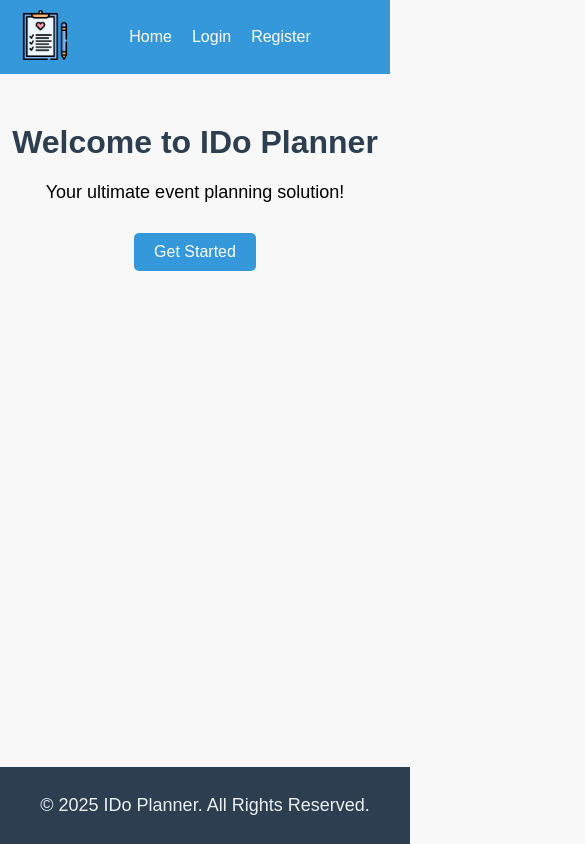
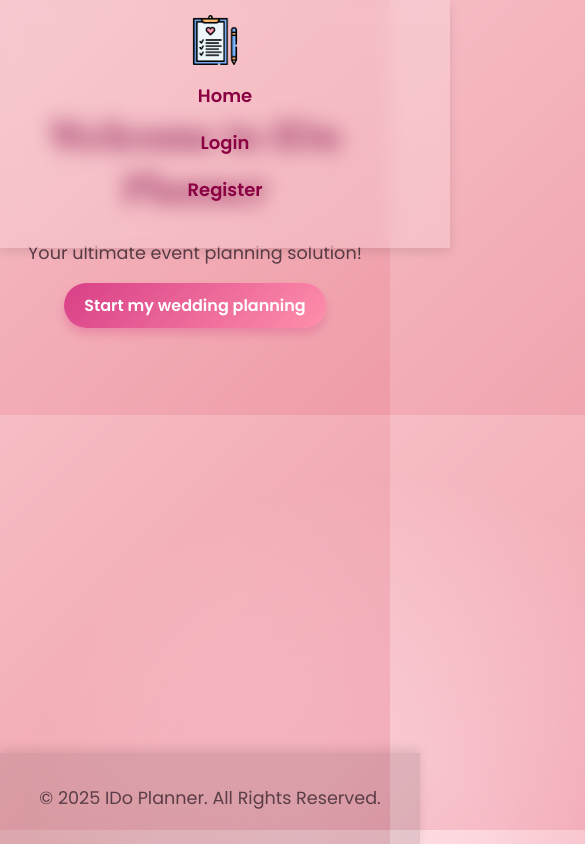
Before and after one commit to RushilShandilya/IDoPlanner, a plain HTML site: page frontend/pages/index.html in a window 390 px wide. Shown: the top 844 px of the page, 585 px wide, since content can reach past the window. Drawn offline with nearby package versions, Linux system fonts and the light colour scheme.

Commit message:
enhanced the style of style.css file

```diff
--- a/frontend/assets/css/styles.css
+++ b/frontend/assets/css/styles.css
@@ -1,72 +1,132 @@
+/* Import a premium Google Font */
+@import url('https://fonts.googleapis.com/css2?family=Playfair+Display:wght@500;700&family=Poppins:wght@300;400;600&display=swap');
+
+/* Smooth scrolling effect */
+html {
+  scroll-behavior: smooth;
+}
+
 /* General styles */
-html,
 body {
-  font-family: Arial, sans-serif;
-  background-color: #f8f8f8;
+  font-family: 'Poppins', sans-serif;
+  background: linear-gradient(135deg, #ffdde1, #ee9ca7);
   height: 100%;
   margin: 0;
   padding: 0;
-  overflow: hidden;
+  color: #2c3e50;
+  overflow-x: hidden;
 }
 
-/* Dashboard container to allow scrolling */
-.dashboard-container {
-  width: 80%;
-  height: calc(100vh - 60px); /* Adjusted height (minus header/footer space) */
-  margin: 20px auto;
-  padding: 20px;
-  background-color: #f9f9f9;
-  border-radius: 8px;
-  overflow-y: auto; /* Enable vertical scrolling */
+/* Subtle background motion effect */
+body::before {
+  content: "";
+  position: absolute;
+  width: 200vw;
+  height: 200vh;
+  background: radial-gradient(circle, rgba(255, 223, 240, 0.2) 10%, rgba(238, 156, 167, 0.5) 40%);
+  animation: moveBg 10s infinite alternate ease-in-out;
+  z-index: -1;
 }
 
+/* Background animation */
+@keyframes moveBg {
+  from {
+    transform: translateX(-10%) translateY(-5%);
+  }
+  to {
+    transform: translateX(10%) translateY(5%);
+  }
+}
+
+/* Centered main content */
+main {
+  text-align: center;
+  padding: 80px 20px;
+}
+
+/* Headings */
 h1 {
-  text-align: center;
-  margin-top: 50px;
-  color: #2c3e50;
+  font-size: 3rem;
+  font-family: 'Playfair Display', serif;
+  color: #8b0043;
+  text-shadow: 2px 2px 10px rgba(0, 0, 0, 0.1);
+  opacity: 0;
+  transform: translateY(-20px);
+  animation: fadeIn 1s ease-in-out forwards;
 }
 
 p {
-  text-align: center;
-  font-size: 18px;
-  /*color: #34495e;*/
+  font-size: 1.3rem;
+  color: #5a3d47;
+  opacity: 0;
+  animation: fadeIn 1s ease-in-out 0.5s forwards;
 }
 
+/* Button Styling */
 .btn {
-  display: block;
-  width: max-content;
-  margin: 20px auto;
-  padding: 10px 20px;
-  background-color: #3498db;
+  display: inline-block;
+  padding: 12px 30px;
+  background: linear-gradient(135deg, #d83f87, #ff8fab);
   color: #fff;
+  font-size: 1.2rem;
+  border-radius: 30px;
   text-decoration: none;
-  border-radius: 5px;
-  margin-top: 30px;
-  text-align: center;
+  font-weight: 600;
+  transition: all 0.3s ease-in-out;
+  box-shadow: 0px 6px 10px rgba(216, 63, 135, 0.3);
+  position: relative;
+  overflow: hidden;
+  opacity: 0;
+  animation: fadeIn 1s ease-in-out 0.8s forwards;
 }
 
+/* Button hover effect */
 .btn:hover {
-  background-color: #2980b9;
+  background: linear-gradient(135deg, #b0356b, #ff6b9a);
+  transform: scale(1.05);
+  box-shadow: 0px 8px 15px rgba(216, 63, 135, 0.4);
 }
 
-footer {
-  background-color: #2c3e50;
-  color: #ecf0f1;
-  text-align: center;
-  padding: 10px;
-  position: fixed;
-  width: 100%;
-  bottom: 0;
-  left: 0;
+/* Button ripple effect */
+.btn::after {
+  content: "";
+  position: absolute;
+  width: 300%;
+  height: 300%;
+  background: rgba(255, 255, 255, 0.2);
+  top: 50%;
+  left: 50%;
+  transform: translate(-50%, -50%) scale(0);
+  border-radius: 50%;
+  transition: transform 0.4s ease-out;
+}
+
+.btn:hover::after {
+  transform: translate(-50%, -50%) scale(1);
+}
+
+/* Fade-in animation */
+@keyframes fadeIn {
+  to {
+    opacity: 1;
+    transform: translateY(0);
+  }
 }
 
 /* Header styles */
 header {
-  background-color: #3498db;
-  padding: 10px 20px;
+  background: rgba(255, 255, 255, 0.2);
+  backdrop-filter: blur(10px);
+  padding: 15px 30px;
   display: flex;
   align-items: center;
   justify-content: space-between;
+  box-shadow: 0px 4px 10px rgba(0, 0, 0, 0.1);
+  position: fixed;
+  width: 100%;
+  top: 0;
+  left: 0;
+  z-index: 100;
 }
 
 /* Logo styling */
@@ -77,10 +137,6 @@ header {
 }
 
 /* Navigation styling */
-header nav {
-  flex-grow: 1;
-}
-
 header nav ul {
   display: flex;
   justify-content: center;
@@ -91,15 +147,88 @@ header nav ul {
 }
 
 header nav ul li {
-  margin: 0 10px;
+  margin: 0 15px;
 }
 
 header nav ul li a {
-  color: #fff;
+  color: #8b0043;
   text-decoration: none;
-  font-size: 16px;
+  font-size: 18px;
+  font-weight: 600;
+  transition: color 0.3s ease-in-out;
 }
 
 header nav ul li a:hover {
   text-decoration: underline;
+  color: #ff4081;
 }
+
+/* Footer */
+footer {
+  background-color: rgba(0, 0, 0, 0.1);
+  color: #8b0043;
+  text-align: center;
+  padding: 15px;
+  font-size: 14px;
+  position: fixed;
+  width: 100%;
+  bottom: 0;
+  left: 0;
+  box-shadow: 0px -4px 10px rgba(0, 0, 0, 0.1);
+}
+
+/* Floating animation for wedding theme */
+@keyframes floatAnimation {
+  0% {
+    transform: translateY(0);
+  }
+  50% {
+    transform: translateY(-10px);
+  }
+  100% {
+    transform: translateY(0);
+  }
+}
+
+/* Adding animated floating hearts */
+.animated-hearts {
+  position: absolute;
+  top: 10%;
+  left: 50%;
+  transform: translateX(-50%);
+  width: 100px;
+  height: 100px;
+  background: url('https://cdn-icons-png.flaticon.com/512/833/833472.png') no-repeat center;
+  background-size: contain;
+  opacity: 0.3;
+  animation: floatAnimation 3s infinite ease-in-out;
+}
+
+/* Responsive Design */
+@media (max-width: 768px) {
+  h1 {
+    font-size: 2.5rem;
+  }
+
+  p {
+    font-size: 1.1rem;
+  }
+
+  .btn {
+    font-size: 1rem;
+    padding: 10px 20px;
+  }
+
+  header {
+    flex-direction: column;
+    text-align: center;
+  }
+
+  header nav ul {
+    flex-direction: column;
+  }
+
+  header nav ul li {
+    margin: 10px 0;
+  }
+}
--- a/frontend/pages/index.html
+++ b/frontend/pages/index.html
@@ -14,7 +14,7 @@
       <h1>Welcome to IDo Planner</h1>
       <p>Your ultimate event planning solution!</p>
       <div class="btn-container">
-        <a href="/frontend/pages/login.html" class="btn">Get Started</a>
+        <a href="/frontend/pages/login.html" class="btn">Start my wedding planning</a>
       </div>
     </main>
 
```
Also changed, not shown: 1 other file.
